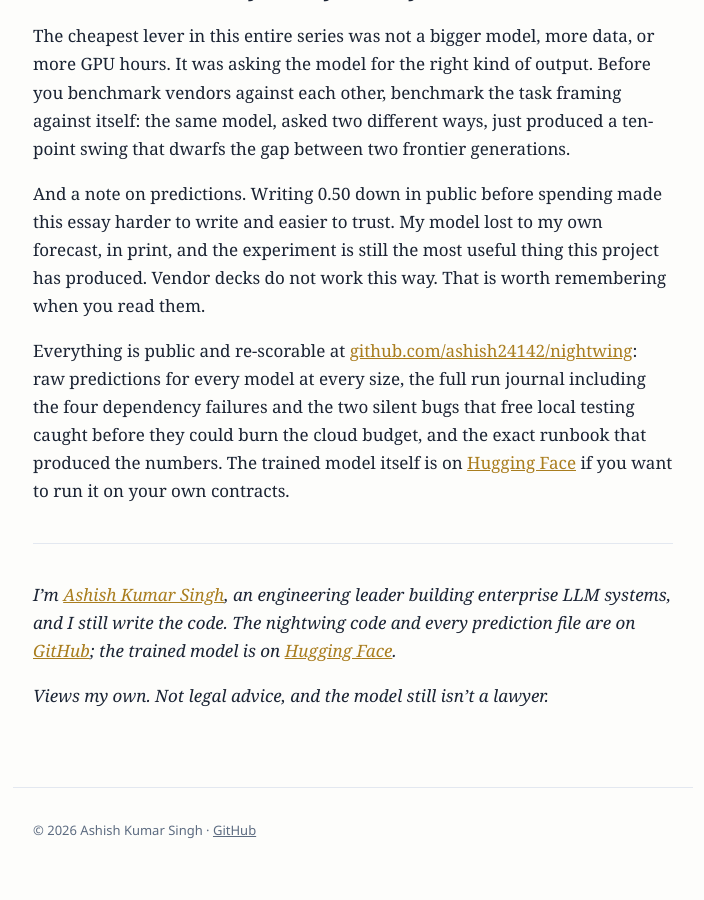
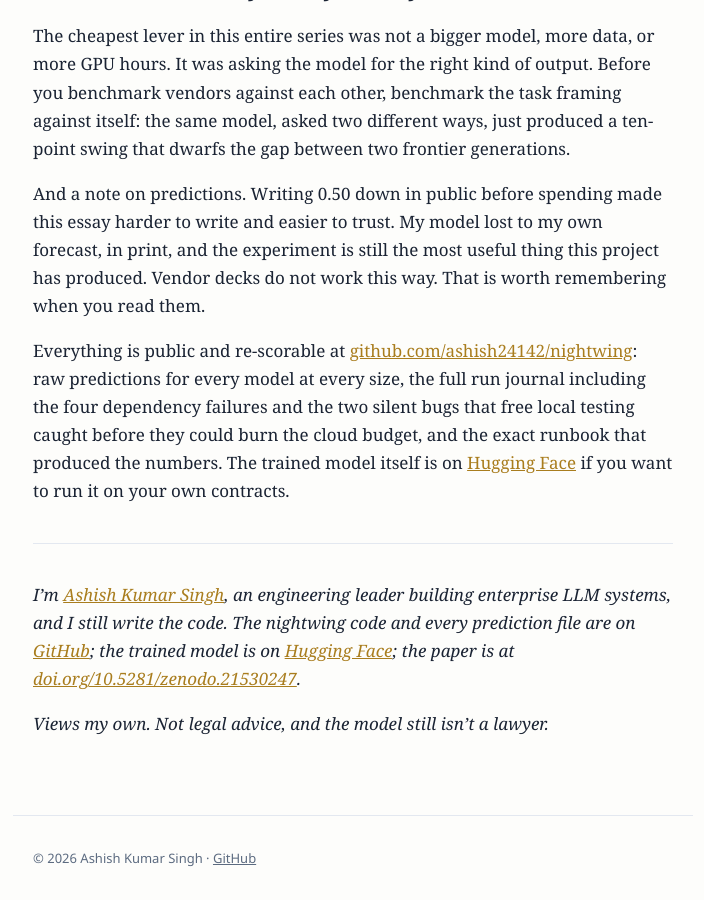
Before and after one commit to ashish24142/migrationassurance.com, a Jekyll site: the page built from _posts/2026-07-18-one-change-ten-points.md, in a window 1280 px wide and 900 px high, scrolled down 2743 px. Shown: the whole window, without its empty margins (287-991 px from the left). Built offline with Jekyll 4.4.1, drawn with Linux system fonts in a browser that asks for light colours; before the commit the page ends 3615 px from its top, so only the background shows below that.

Commit message:
Essay bylines: paper DOI (Zenodo)

```diff
--- a/_posts/2026-07-18-one-change-ten-points.md
+++ b/_posts/2026-07-18-one-change-ten-points.md
@@ -118,6 +118,7 @@ if you want to run it on your own contracts.
 engineering leader building enterprise LLM systems, and I still write the code.
 The nightwing code and every prediction file are on
 [GitHub](https://github.com/ashish24142/nightwing); the trained model is on
-[Hugging Face](https://huggingface.co/ashish24142/nightwing-14b-cuad-extractive).*
+[Hugging Face](https://huggingface.co/ashish24142/nightwing-14b-cuad-extractive);
+the paper is at [doi.org/10.5281/zenodo.21530247](https://doi.org/10.5281/zenodo.21530247).*
 
 *Views my own. Not legal advice, and the model still isn't a lawyer.*
```
Also changed, not shown: _posts/2026-07-13-forty-dollar-specialist-vs-frontier.md (+2 -1 lines).
